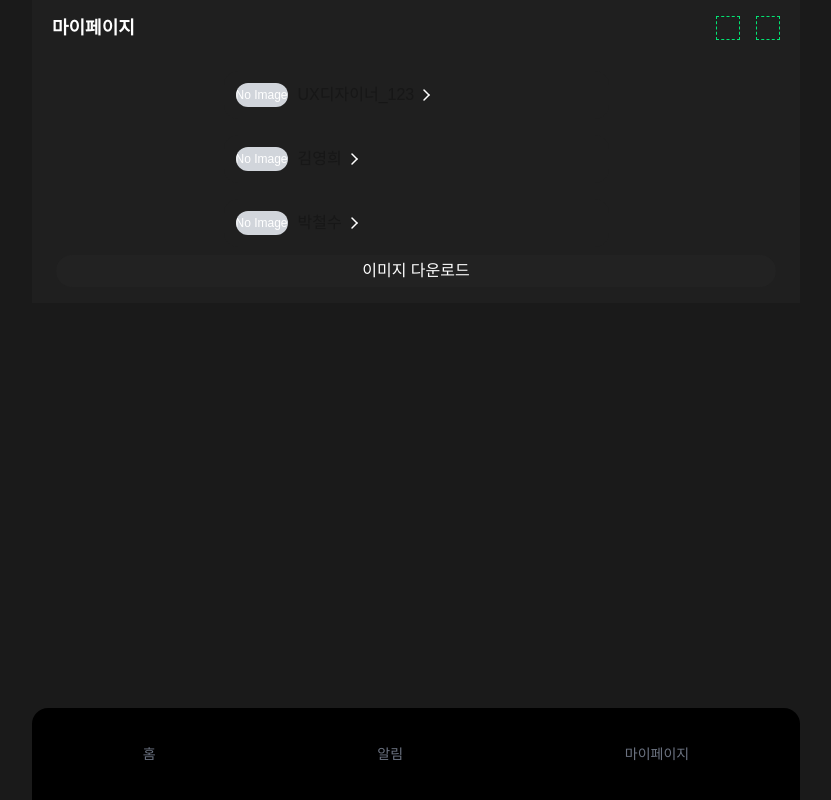
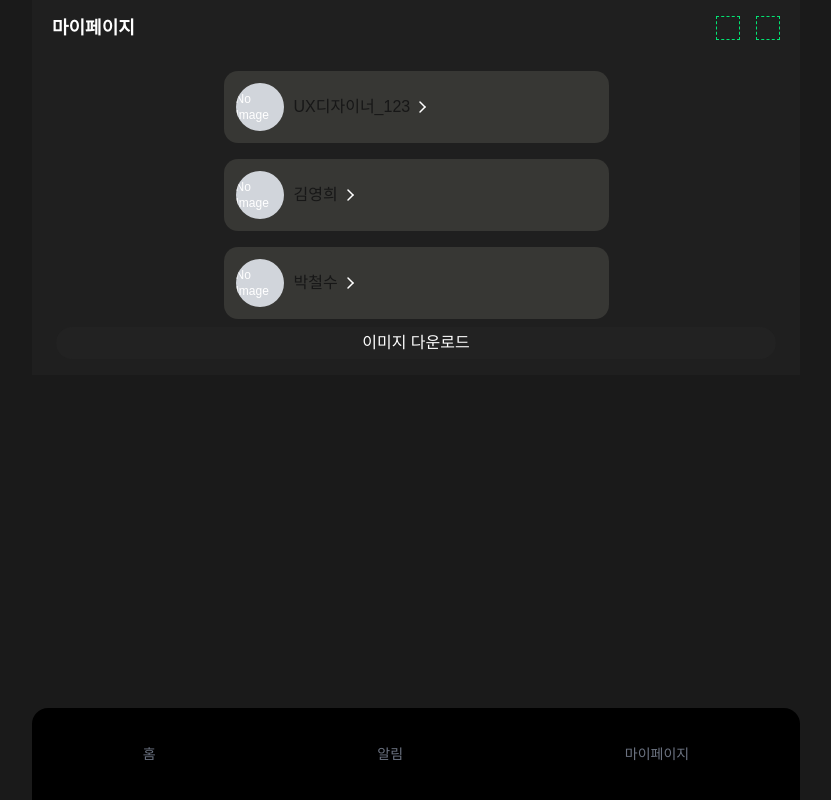
Before and after one commit to goorm-CHACHA/FE, a Next.js app: page /mypage/name-card-list in a window 1280 px wide. Shown: the whole page, without its empty margins (224-1055 px from the left). Built offline with nearby package versions, Linux system fonts and the light colour scheme; no server answers.

Commit message:
feat: 페이지 ui수정

```diff
--- a/app/(main-layout)/mypage/modify-profile/page.tsx
+++ b/app/(main-layout)/mypage/modify-profile/page.tsx
@@ -1,11 +1,7 @@
-import React from 'react'
+import React from 'react';
 
 const ModifyProfile = () => {
-  return (
-    <div>
+  return <div></div>;
+};
 
-    </div>
-  )
-}
-
-export default ModifyProfile
+export default ModifyProfile;
--- a/src/components/card/match-card.tsx
+++ b/src/components/card/match-card.tsx
@@ -50,7 +50,7 @@ const MatchCard = ({
     'right-16 z-40',
   ];
   return (
-    <Card className="w-[335px] bg-[color:var(--primitive-color-gray-warm-800)] border-none bg-[#333333] rounded-2xl pt-5">
+    <Card className="w-[335px] border-none rounded-2xl pt-5">
       {isGroup && (
         <CardHeader
           className="flex justify-between items-center mb-2 -mt-2"
--- a/src/components/common/card.tsx
+++ b/src/components/common/card.tsx
@@ -8,10 +8,7 @@ interface CardProps extends React.HTMLAttributes<HTMLDivElement> {
 //rounded-2xl bg-mauve12 shadow-md p-6 mb-4
 const Card = ({ className, ...props }: CardProps) => (
   <div
-    className={cn(
-      'w-[385px] p-3 bg-gray-neutral-900 rounded-lg mb-2',
-      className,
-    )}
+    className={cn('w-[385px] p-3 bg-gray-warm-800 rounded-lg mb-2', className)}
     {...props}
   />
 );
--- a/src/components/common/default-profile.tsx
+++ b/src/components/common/default-profile.tsx
@@ -14,6 +14,7 @@ const defaultProfileVariants = cva(
         profileChat: 'h-[72px] w-[72px]',
         chatImg: 'h-8 w-8',
         groupChat: 'h-[24px] w-[24px]',
+        nameCard: 'h-[48px] w-[48px]',
       },
     },
     defaultVariants: {
```
